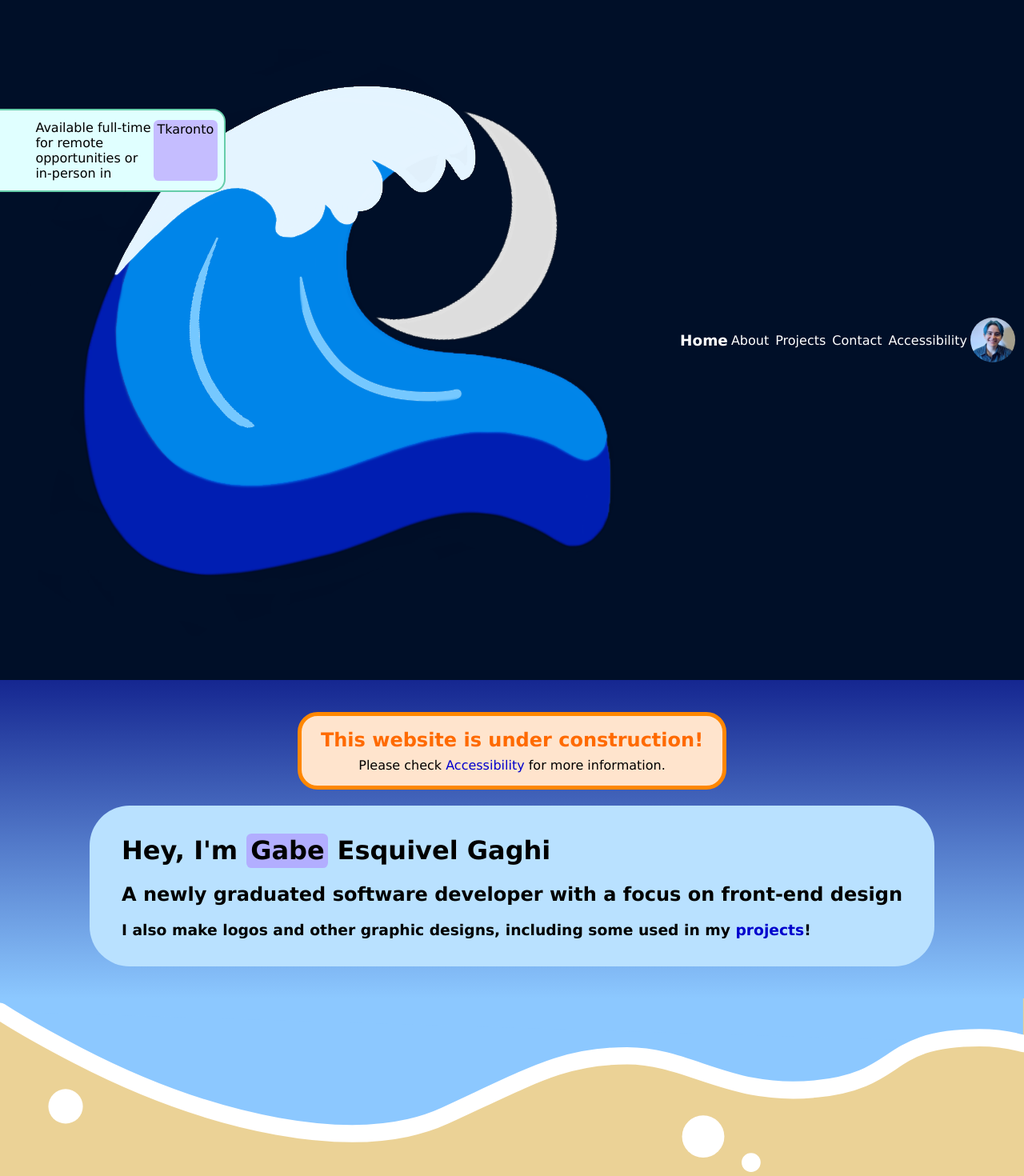
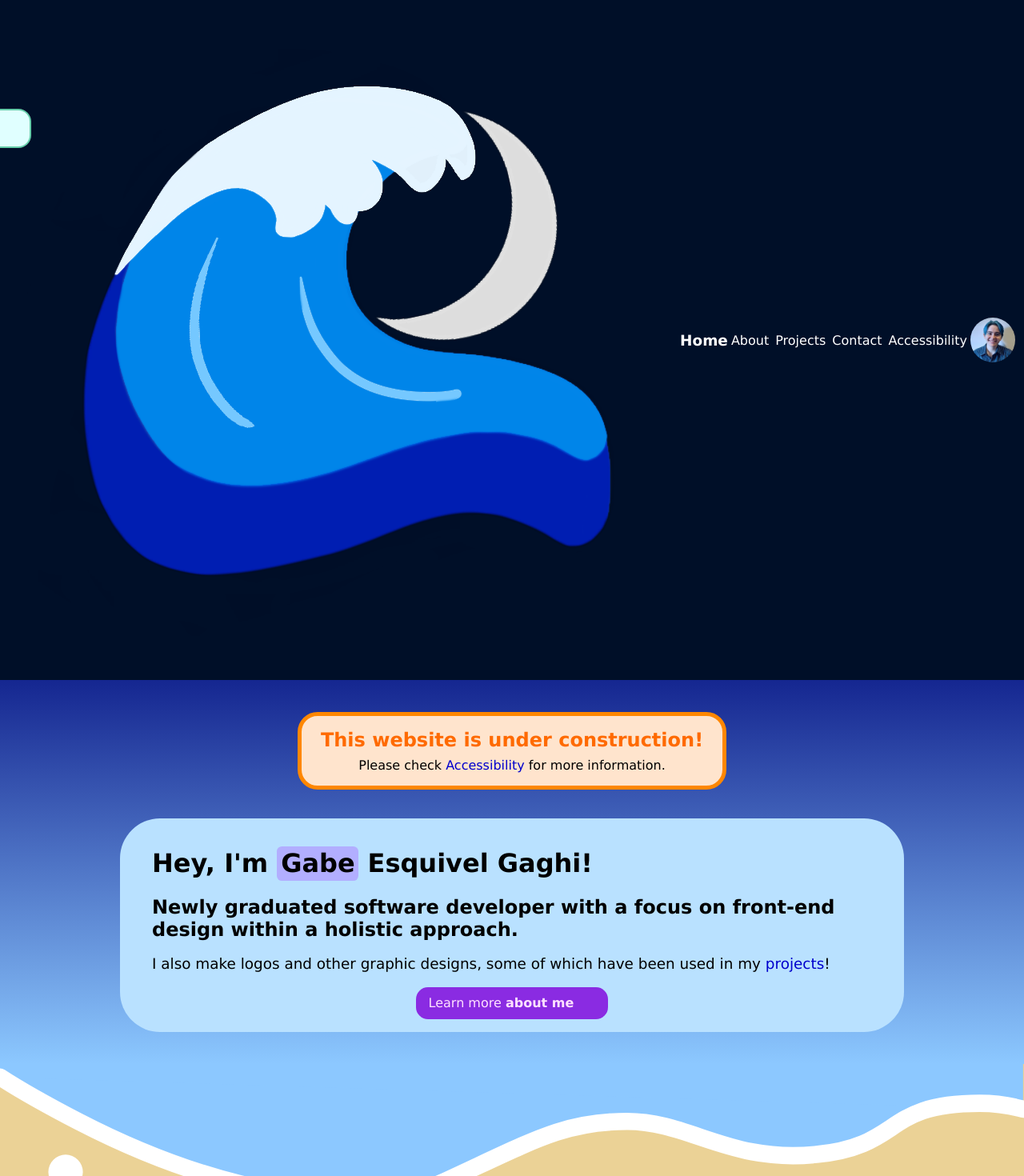
Before and after one commit to gabegaghi/gabegaghi.github.io, a React (Create React App) app: page / in a window 1280 px wide. Shown: the top 1470 px of the page at 80% size. Built offline with nearby package versions, Linux system fonts and the light colour scheme; some icons are missing.

Commit message:
update home page

```diff
--- a/src/Components/Home.css
+++ b/src/Components/Home.css
@@ -1,15 +1,38 @@
 .intro {
+    display: flex;
+    flex-direction: column;
     text-align: left;
     background-color: rgb(185, 225, 255);
     border-radius: 50px;
     padding: 1rem 2.5rem;
+    max-width: 900px;
+    margin-top: 1rem;
 }
 
-.availability {
+.intro-subtitle {
+    /* text-indent: 2rem; */
+    margin: 0;
+}
+
+.intro-text {
+    font-size: 1.15rem;
+}
+
+.about-button {
+    background-color: blueviolet;
+    color: rgb(255, 225, 255);
+    text-decoration: none;
+    padding: .5rem 1rem;
+    border-radius: 15px;
     display: flex;
     align-items: center;
+    align-self: center;
 }
 
-.location-icon {
-    margin-right: .5vw;
+.about-button span {
+    margin-right: .2rem;
 }
+
+.about-button:hover {
+    transform: scale(1.1, 1.1);
+}
--- a/src/Components/Home.js
+++ b/src/Components/Home.js
@@ -4,19 +4,16 @@ import Alert from './Alert';
 import './Home.css';
 
 function Home() {
-  const [cityHover, setCityHover] = useState('Tkaronto');
   const [nameHover, setNameHover] = useState('Gabe');
+  const [btnHover, setBtnHover] = useState(false);
   return (
     <main className='home page'>
       <Alert/>
       <div className='intro'>
-        <h1 className='intro-title'>Hey, I'm <mark className='hoverable' onPointerEnter={()=> setNameHover("Gabriela")} onPointerLeave={() => setNameHover("Gabe")}>{nameHover}</mark> Esquivel Gaghi</h1>
-        <h2 className='intro-subtitle'>A newly graduated software developer with a focus on front-end design</h2>
-        <h3 className='intro-text'>I also make logos and other graphic designs, including some used in my <NavLink className='projects link' to='/projects'>projects</NavLink>!</h3>
-        <div className='availability'>
-          <box-icon class='location-icon' size='30px' name='map' type='solid' color='#f03333'></box-icon>
-          <p className='availability-text'>Available full-time for remote opportunities or in-person in <mark className='hoverable' onPointerEnter={() => setCityHover('Toronto')} onPointerLeave={() => setCityHover('Tkaronto')}>{cityHover}</mark></p>
-        </div>
+        <h1 className='intro-title'>Hey, I'm <mark className='hoverable' onPointerEnter={()=> setNameHover("Gabriela")} onPointerLeave={() => setNameHover("Gabe")}>{nameHover}</mark> Esquivel Gaghi!</h1>
+        <h2 className='intro-subtitle'>Newly graduated software developer with a focus on front-end design within a holistic approach. </h2>
+        <p className='intro-text'>I also make logos and other graphic designs, some of which have been used in my <NavLink className='projects link' to='/projects'>projects</NavLink>!</p>
+        <NavLink to='/about' className='about-button' onPointerEnter={() => setBtnHover(true)} onPointerLeave={() => setBtnHover(false)}><span>Learn more <b>about me</b></span><box-icon name='right-arrow-alt' animation={ btnHover ? 'fade-right' : 'none'} color='rgb(255, 225, 255)'></box-icon></NavLink>
       </div>
     </main>
   );
```
